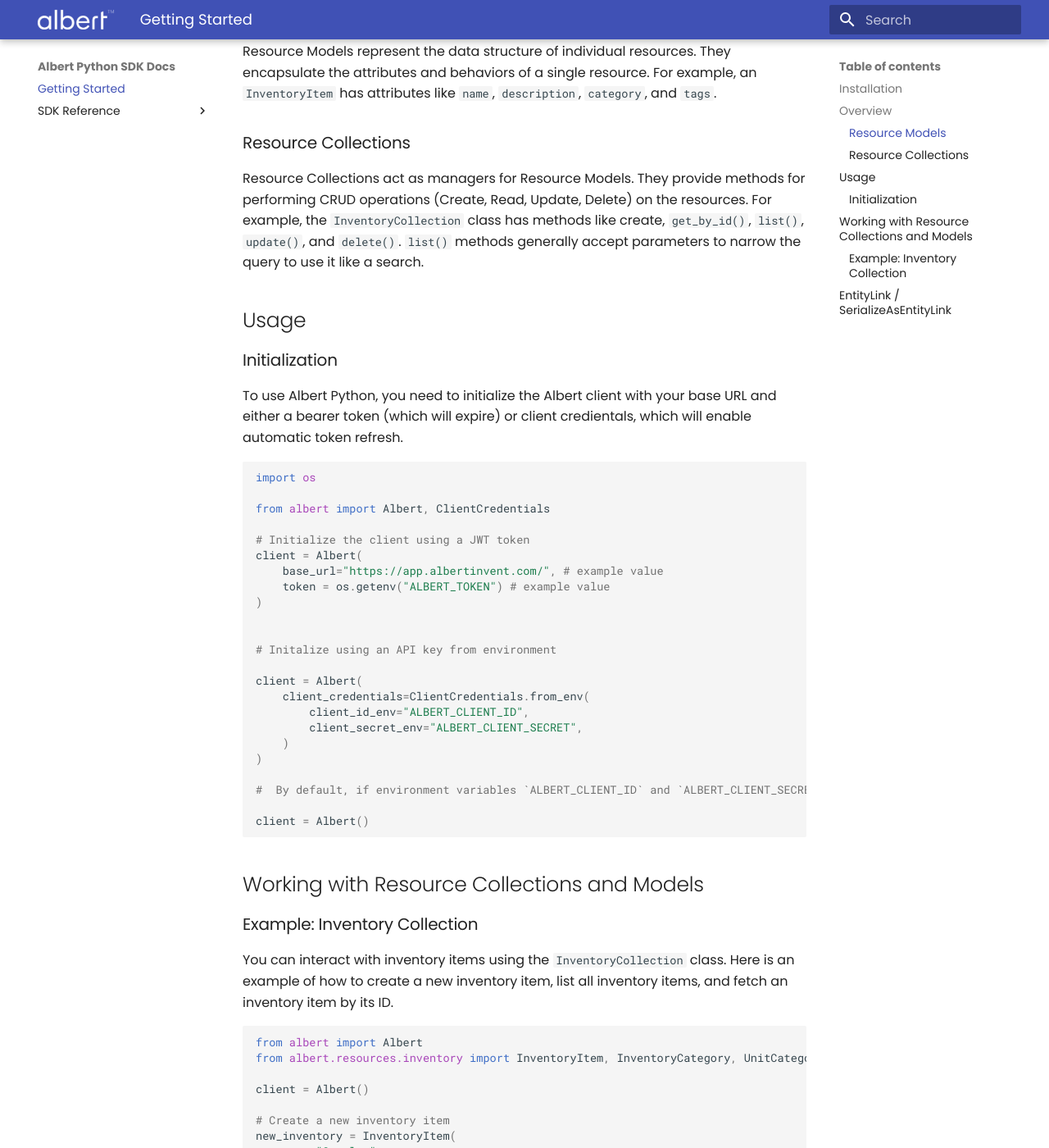
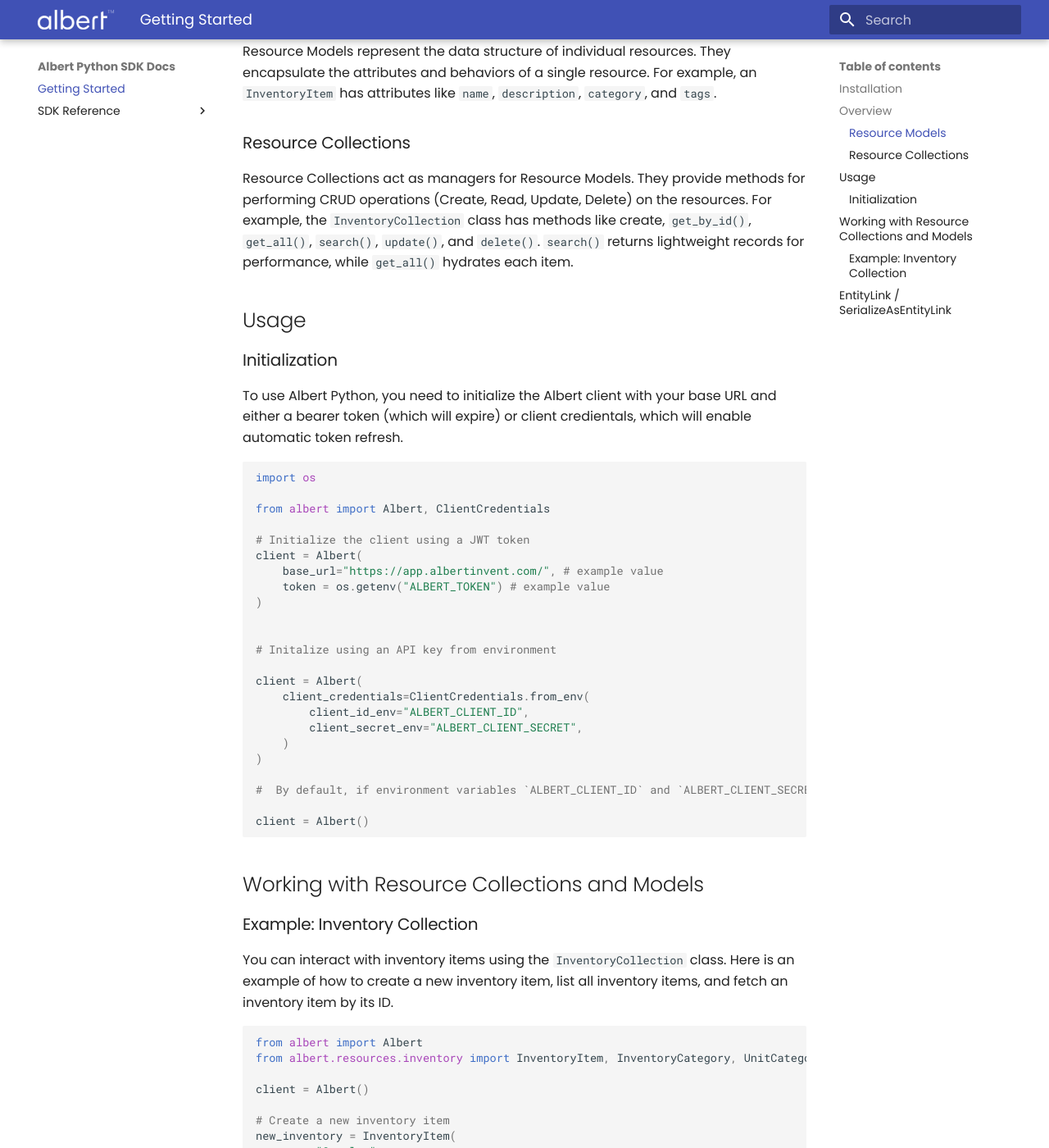
Before and after one commit to prasad-albert/albert-python, an MkDocs documentation site: the page built from docs/index.md, in a window 1280 px wide and 1400 px high, scrolled down 846 px. Shown: the whole window at 82% size. Built offline with MkDocs 1.6.1 and Material for MkDocs 9.7.7, drawn with Linux system fonts in a browser that asks for light colours; some of the changed text lies outside the part shown.

Commit message:
fix(inventory): [BREAKING] rename list to get_all

````diff
--- a/docs/index.md
+++ b/docs/index.md
@@ -25,7 +25,7 @@
 Resource Models represent the data structure of individual resources. They encapsulate the attributes and behaviors of a single resource. For example, an `InventoryItem` has attributes like `name`, `description`, `category`, and `tags`.
 
 ### Resource Collections
-Resource Collections act as managers for Resource Models. They provide methods for performing CRUD operations (Create, Read, Update, Delete) on the resources. For example, the `InventoryCollection` class has methods like create, `get_by_id()`, `list()`, `update()`, and `delete()`. `list()` methods generally accept parameters to narrow the query to use it like a search.
+Resource Collections act as managers for Resource Models. They provide methods for performing CRUD operations (Create, Read, Update, Delete) on the resources. For example, the `InventoryCollection` class has methods like create, `get_by_id()`, `get_all()`, `search()`, `update()`, and `delete()`. `search()` returns lightweight records for performance, while `get_all()` hydrates each item.
 
 ## Usage
 ### Initialization
@@ -79,15 +79,19 @@
 created_inventory = client.inventory.create(inventory_item=new_inventory)
 
 # List all inventory items
-all_inventories = client.inventory.list()
+all_inventories = client.inventory.get_all()
 
 # Fetch an inventory item by ID
 inventory_id = "INV1"
 inventory_item = client.inventory.get_by_id(inventory_id=inventory_id)
 
 # Search an inventory item by name
-inventory_item = inventory_collection.list(name="Acetone")
+inventory_item = inventory_collection.search(text="Acetone")
 ```
+
+!!! warning
+    ``search()`` is optimized for performance and returns partial objects.
+    Use ``get_all()`` or ``get_by_ids()`` when full details are required.
 
 ## EntityLink / SerializeAsEntityLink
 
--- a/src/albert/__init__.py
+++ b/src/albert/__init__.py
@@ -3,4 +3,4 @@
 
 __all__ = ["Albert", "ClientCredentials"]
 
-__version__ = "0.12.1"
+__version__ = "0.12.2"
````
Also changed, not shown: docs/getting-started.md (+15 -3 lines), 3 other files.
